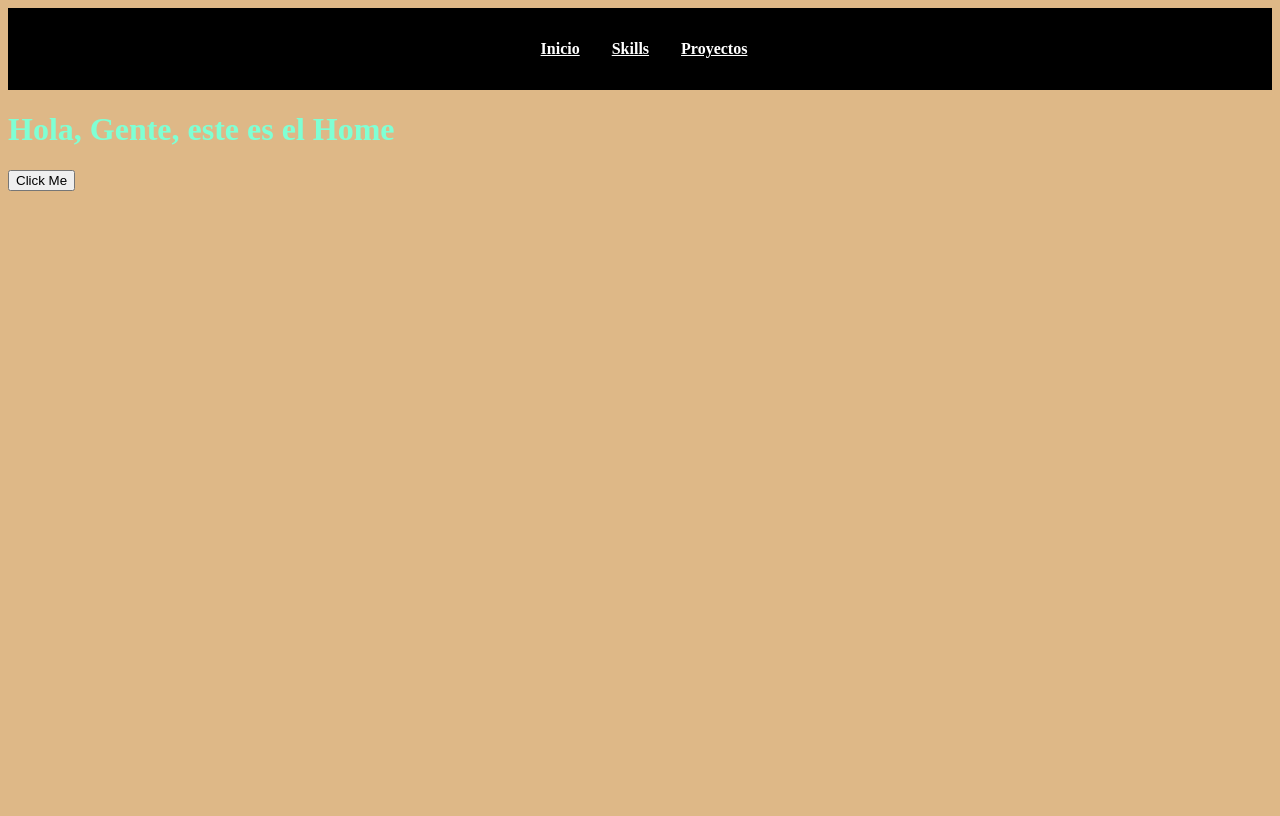
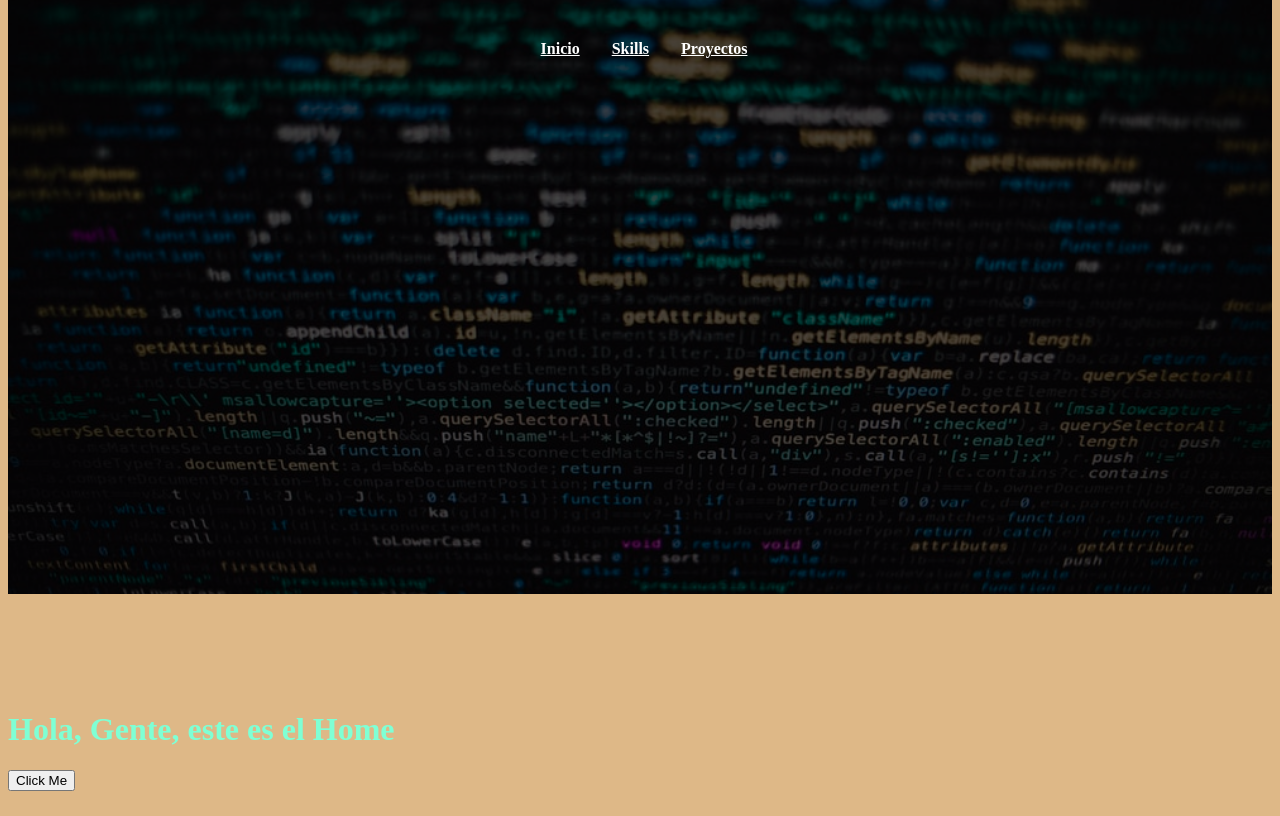
Before and after one commit to AngelLopez15/portafolioGatsby, a Gatsby site: page / in a window 1280 px wide. Built offline with nearby package versions, Linux system fonts and the light colour scheme; Gatsby itself is replaced by a stand-in of ours.

Commit message:
Componente Profile creado

```diff
--- a/src/components/Menu/Menu.scss
+++ b/src/components/Menu/Menu.scss
@@ -1,6 +1,7 @@
 .menu{
-
+  position: relative;
   padding: 2rem 0 2rem 0;
+  z-index: 1;
 
   &__navbar-menu{
     display: flex;
--- a/src/components/profile/Profile.js
+++ b/src/components/profile/Profile.js
@@ -4,7 +4,8 @@ import "./Profile.scss"
 export default function Profile() {
   return (
     <div className="profile">
-      <div className="wallpaper" />
+      <div className="profile__wallpaper" />
+      <div className="profile__dark"/>
     </div>
   )
 }
--- a/src/components/profile/Profile.scss
+++ b/src/components/profile/Profile.scss
@@ -0,0 +1,26 @@
+.profile{
+
+  position: relative;
+  top: -6rem;
+  z-index: 0;
+
+  &__wallpaper{
+    background-image: url("../../images/code.jpg");
+    background-position: top;
+    background-size: cover;
+    width: 100%;
+    height: 600px;
+  }
+
+  &__dark{
+    width: 100%;
+    height: 600px;
+    // background-color: #000;
+    position: absolute;
+    top: 0;
+    left: 0;
+    // opacity: .7;
+    background-color: rgba($color: #000000, $alpha: 0.7);
+  }
+
+}
--- a/src/pages/index.js
+++ b/src/pages/index.js
@@ -12,7 +12,7 @@ export default function index() {
     // Es como si fuera un componente de orden superior
     // por medio de props estamos enviando un color dinamicamente para el fondo del menu
     <BasicLayout
-      menuColor="#000"
+      // menuColor="#000"
     >
       <Profile />
       <h1 className="title">Hola, Gente, este es el Home</h1>
```
